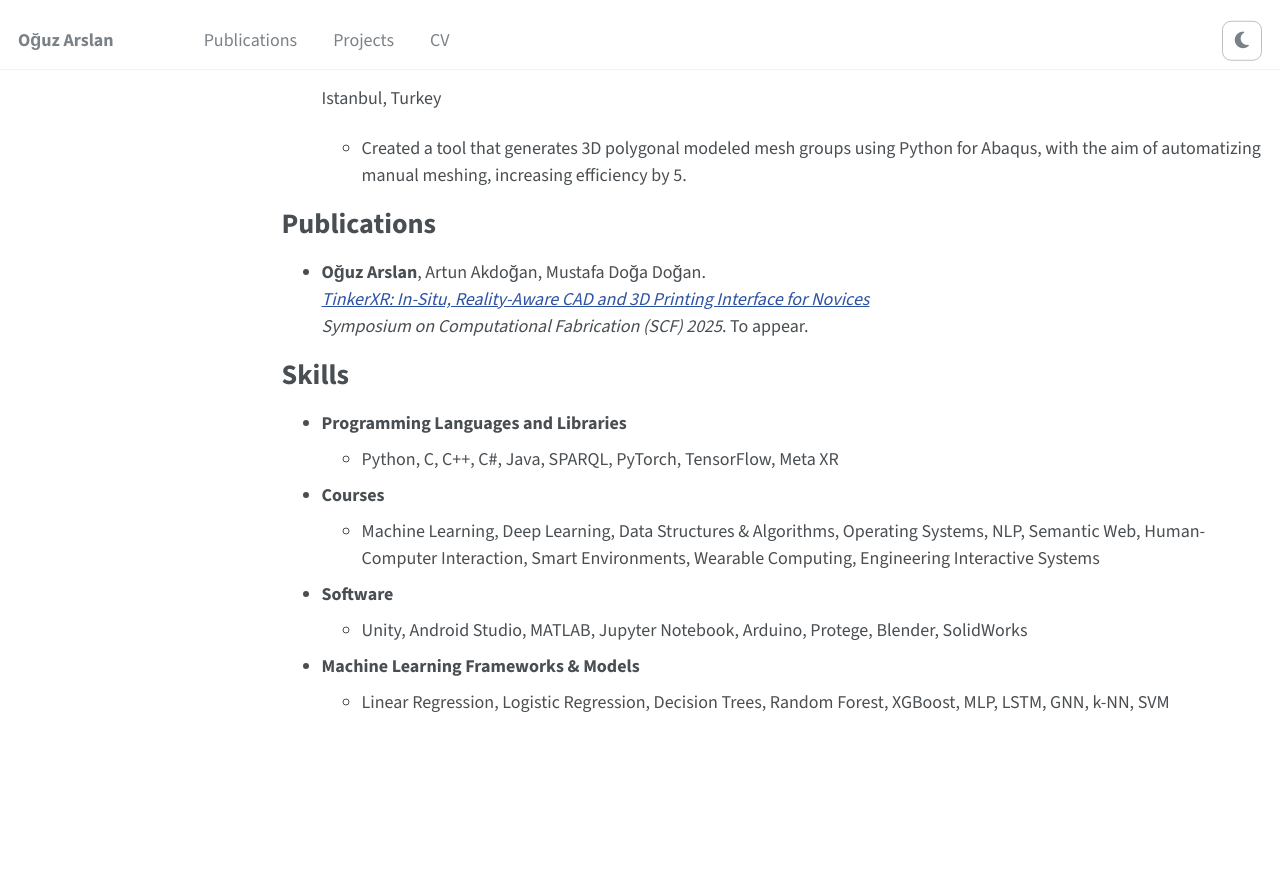
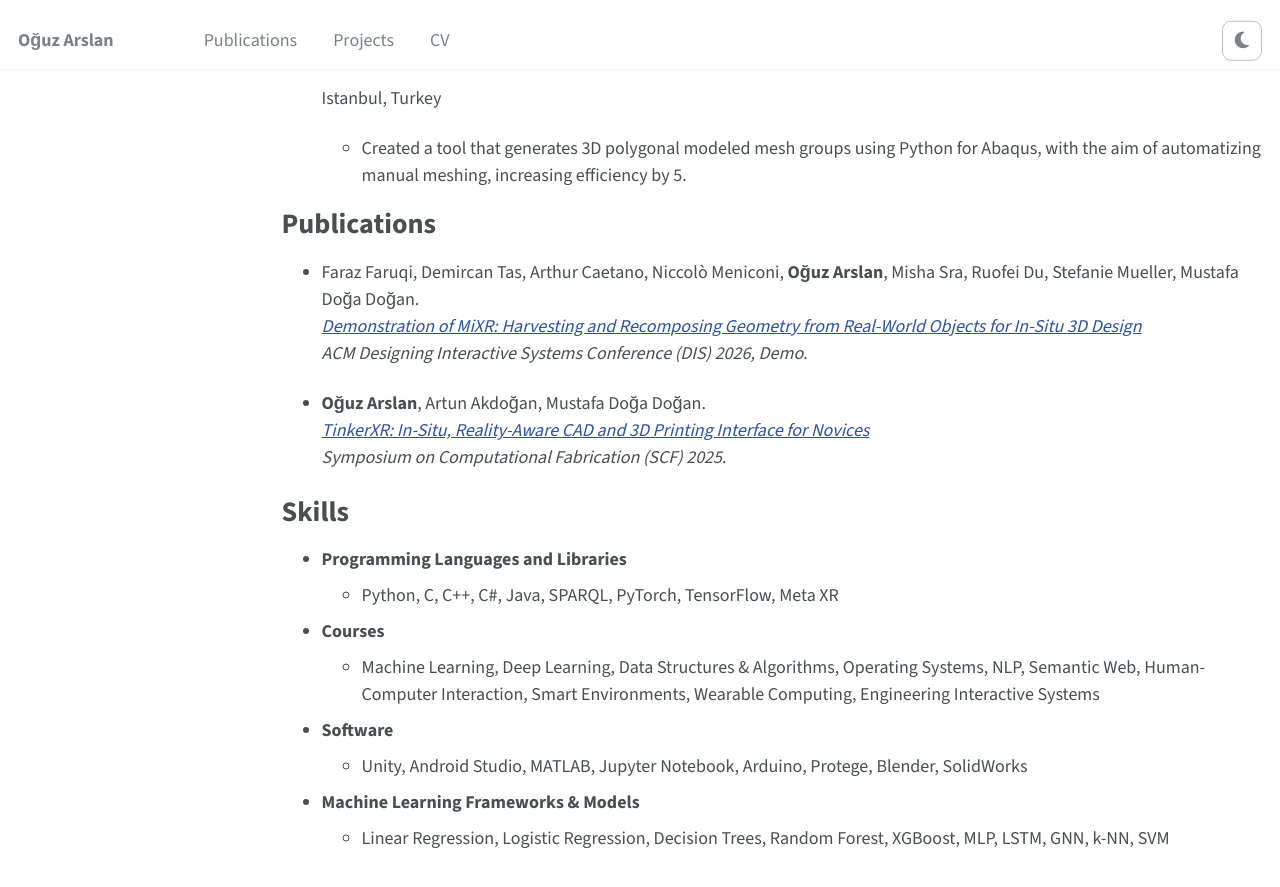
Before and after one commit to Boysle/boysle.github.io, a Jekyll site: the page built from _pages/cv.md, in a window 1280 px wide and 900 px high, scrolled down 680 px. Shown: the top 887 px of the window. Built offline with Jekyll 4.4.1, drawn with Linux system fonts in a browser that asks for light colours; nearby versions of some CDN libraries.

Commit message:
Add MiXR DIS 2026 demo to publications
Add the MiXR demo (DIS '26 Companion) with its teaser figure, and list it
on the CV page. TinkerXR is published now, so its "To appear" is removed.

Co-Authored-By: Claude Opus 5.5 <noreply@anthropic.com>

```diff
--- a/_pages/cv.md
+++ b/_pages/cv.md
@@ -36,9 +36,13 @@ produced materials are distributed to organizations such as NASA and Airbus.
 
 Publications
 ======
+* Faraz Faruqi, Demircan Tas, Arthur Caetano, Niccolò Meniconi, **Oğuz Arslan**, Misha Sra, Ruofei Du, Stefanie Mueller, Mustafa Doğa Doğan.
+  [*Demonstration of MiXR: Harvesting and Recomposing Geometry from Real-World Objects for In-Situ 3D Design*](https://dl.acm.org/doi/10.1145/3802974.3808035)
+  *ACM Designing Interactive Systems Conference (DIS) 2026, Demo*.
+
 * **Oğuz Arslan**, Artun Akdoğan, Mustafa Doğa Doğan.
   [*TinkerXR: In-Situ, Reality-Aware CAD and 3D Printing Interface for Novices*](https://tinkerxr.github.io/)
-  *Symposium on Computational Fabrication (SCF) 2025*. To appear.
+  *Symposium on Computational Fabrication (SCF) 2025*.
 
 Skills
 ======
```
Also changed, not shown: _publications/mixr.md (added, +32 -0 lines), images/MiXR Teaser Figure.png (added).
